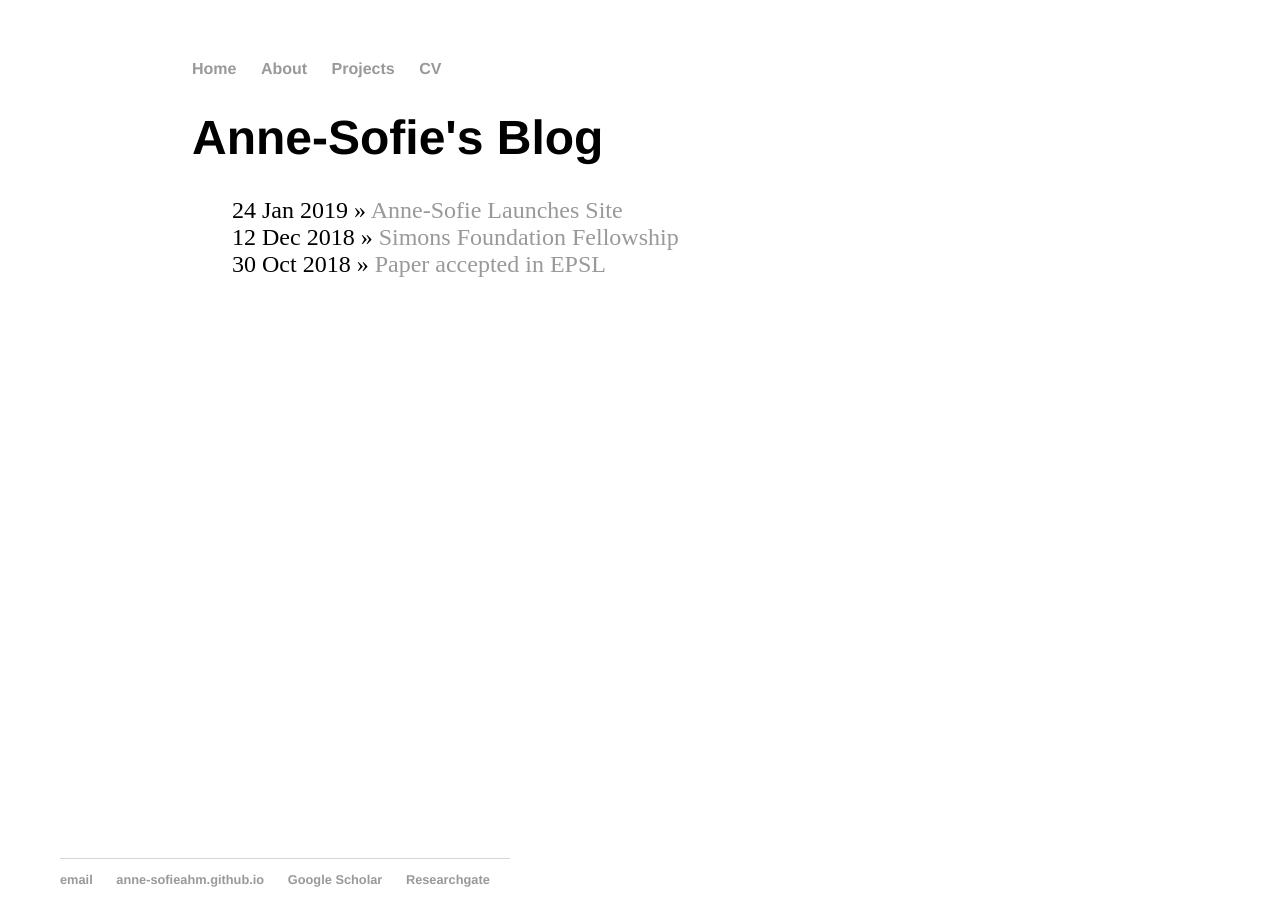
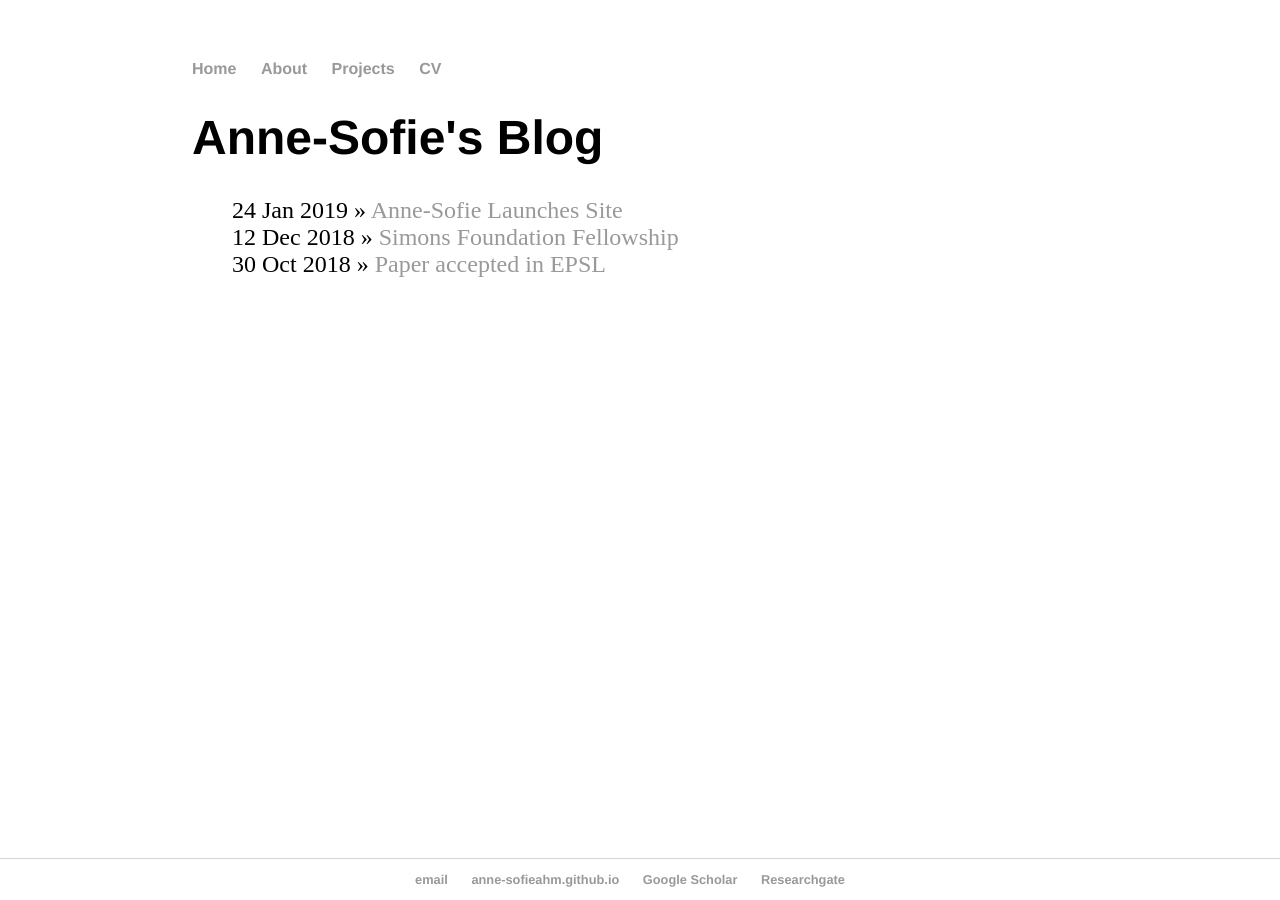
Before and after one commit to Anne-SofieAhm/Anne-SofieAhm.github.io, a Jekyll site: the page built from blog/index.html, in a window 1280 px wide. Built offline with Jekyll 4.4.1, drawn with Linux system fonts in a browser that asks for light colours.

Commit message:
Update main.css

```diff
--- a/css/main.css
+++ b/css/main.css
@@ -41,8 +41,10 @@ footer {
     border-top: 1px solid #d5d5d5;
     font-size: .8em;
     position: fixed;
+    left: 0;
     bottom: 0;
-    left: 60px;
+    width: 100%;
+    text-align: center;
 
 }
 
```
